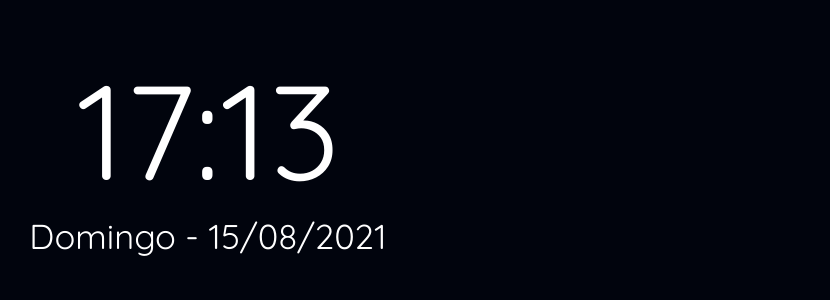
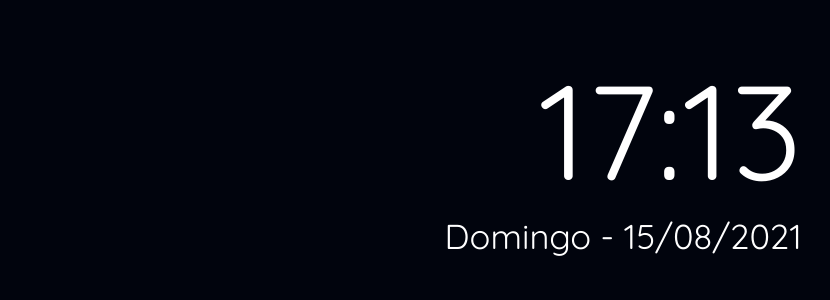
Before and after one commit to syllomex/web-smartmirror, a Next.js app: page / in a window 1280 px wide. Shown: the top 300 px of the page, without its empty margins (432-1262 px from the left). Built offline with nearby package versions, Linux system fonts and the light colour scheme; no server answers.

Commit message:
feat: add clock row mode

```diff
--- a/components/Clock/index.tsx
+++ b/components/Clock/index.tsx
@@ -8,6 +8,7 @@ import { capitalize } from "@/utils";
 
 type Props = {
   temperature?: number;
+  direction?: "row" | "column";
 };
 
 const options: { weekStartsOn: 0 | 1 | 2 | 3 | 4 | 5 | 6; locale: Locale } = {
@@ -28,7 +29,7 @@ function getDateTime() {
   };
 }
 
-export default function Clock({ temperature }: Props) {
+export default function Clock({ temperature, direction = "column" }: Props) {
   const [dateTime, setDateTime] = useState<{ time: string; date: string }>(
     getDateTime()
   );
@@ -41,9 +42,15 @@ export default function Clock({ temperature }: Props) {
 
   return (
     <div className={styles.container}>
-      <div className={styles.contentContainer}>
-        <span className={styles.time}>{dateTime.time}</span>
-        <span className={styles.date}>{dateTime.date}</span>
+      <div
+        className={
+          direction === "column" ? styles.contentContainer : styles.rowContainer
+        }
+      >
+        <div className={direction === "column" ? styles.dateTimeContainer : styles.dateTimeContainerRow}>
+          <span className={styles.time}>{dateTime.time}</span>
+          <span className={styles.date}>{dateTime.date}</span>
+        </div>
         {temperature !== undefined && (
           <span className={styles.temp}>{Math.round(temperature)}ºC</span>
         )}
--- a/pages/index.tsx
+++ b/pages/index.tsx
@@ -37,7 +37,7 @@ const Home: NextPage = () => {
       </Head>
 
       <div className="container">
-        <Clock temperature={data?.main.temp} />
+        <Clock temperature={data?.main.temp} direction="row" />
       </div>
     </div>
   );
--- a/styles/clock.module.css
+++ b/styles/clock.module.css
@@ -7,6 +7,26 @@
   display: flex;
   flex-direction: column;
   align-items: center;
+}
+
+.rowContainer {
+  display: flex;
+  flex-direction: row-reverse;
+  align-items: center;
+  justify-content: space-between;
+  width: 100%;
+}
+
+.dateTimeContainer {
+  display: flex;
+  flex-direction: column;
+  align-items: center;
+}
+
+.dateTimeContainerRow {
+  display: flex;
+  flex-direction: column;
+  align-items: flex-end;
 }
 
 .time {
```
